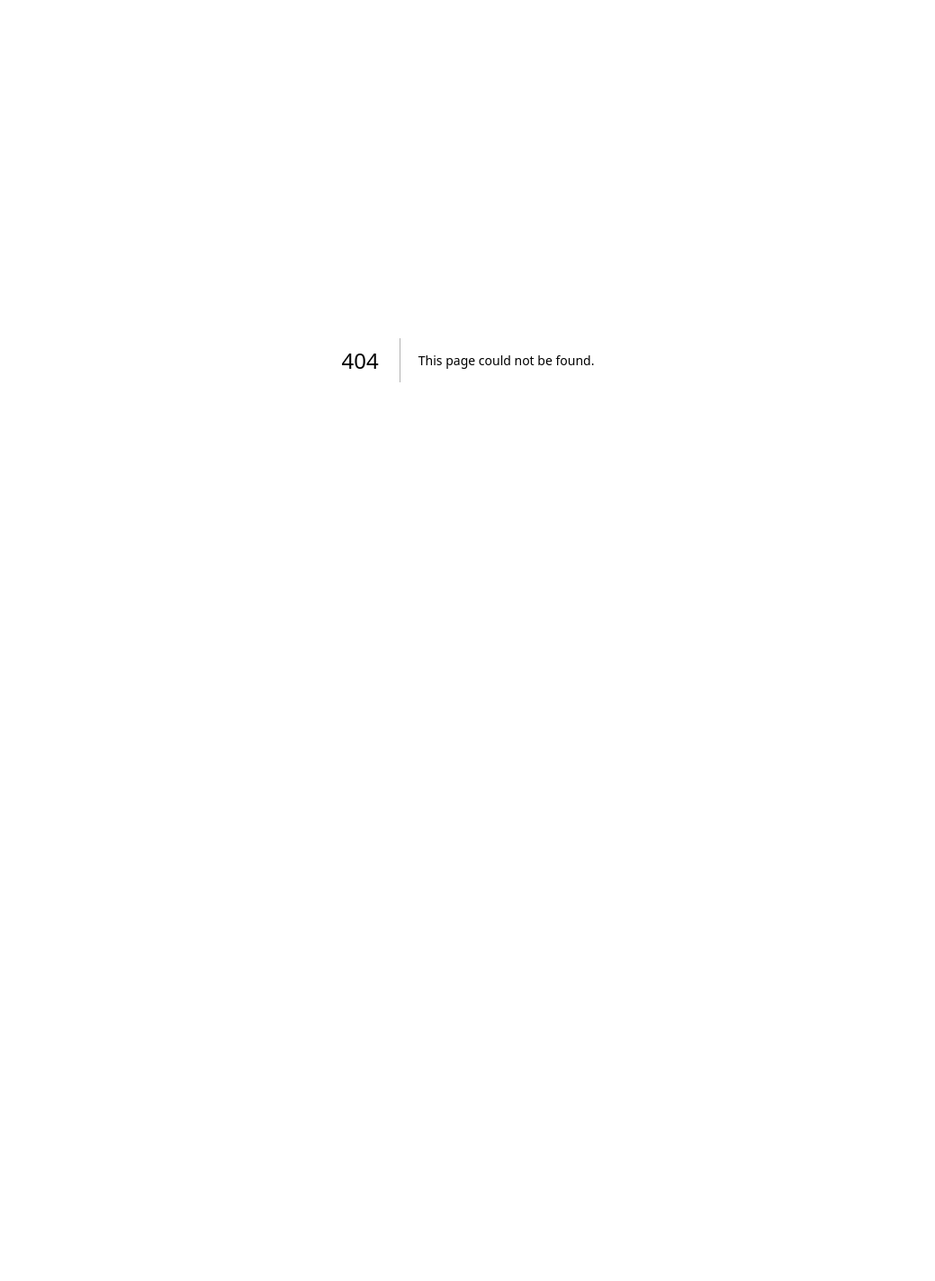
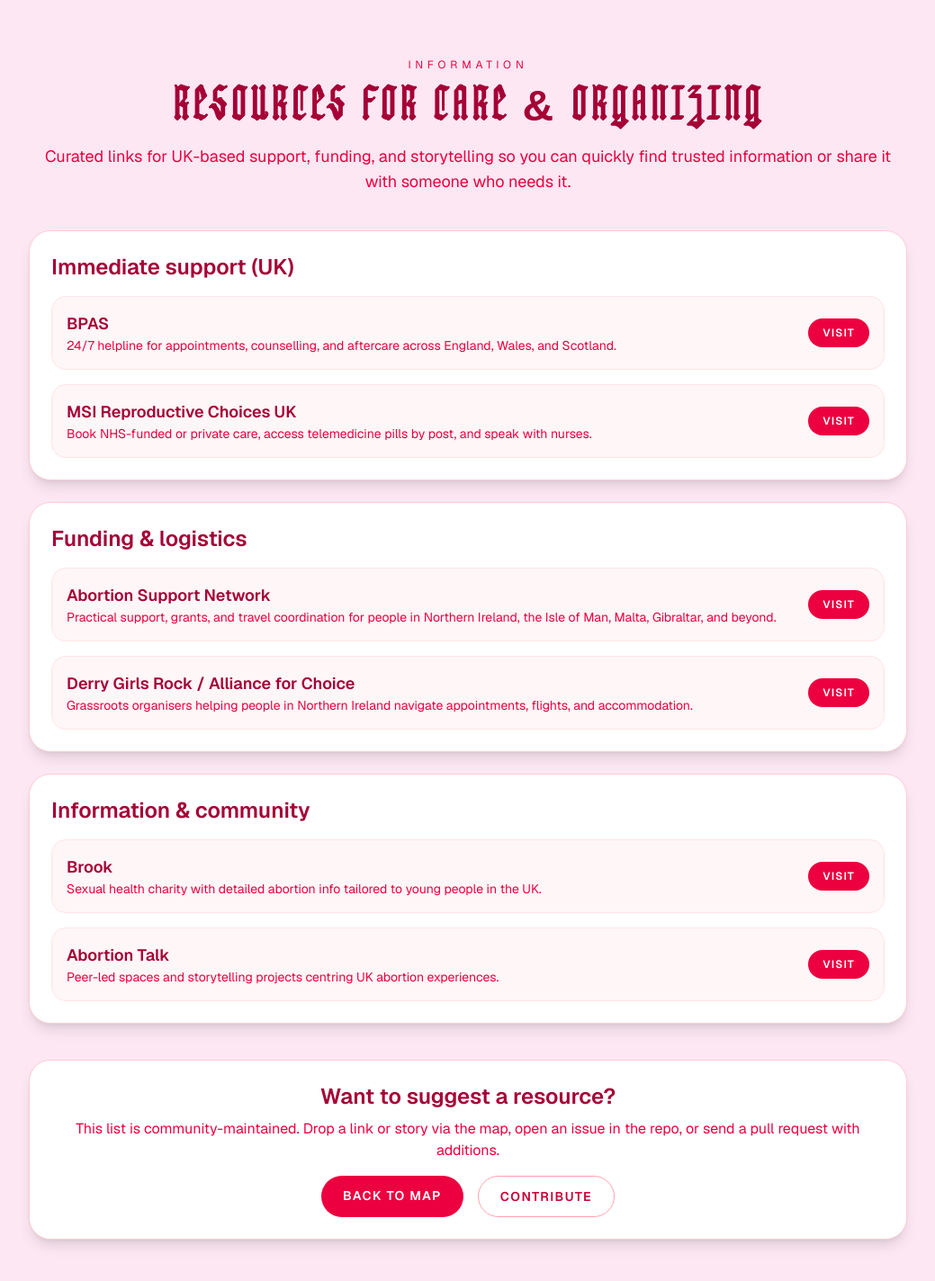
Before and after one commit to e-b-m/abortionisnormal, a Next.js app: page /information in a window 1280 px wide. Before the commit this address had no page. Shown: the top 1424 px of the page at 90% size, without its empty margins (120-1159 px from the left). Before the commit the page ends 800 px from the top, so only its background shows below. Built offline with nearby package versions, Linux system fonts and the light colour scheme.

Commit message:
new pages added and text to the page on about project

```diff
--- a/app/about/page.tsx
+++ b/app/about/page.tsx
@@ -5,12 +5,12 @@
   {
     title: "Archiving care",
     body:
-      "Every pin is a reminder that abortion is woven into daily life. We collect anonymous notes to show lawmakers, neighbors, and ourselves that care is everywhere.",
+      "Every pin is a reminder that abortion is a part of daily life. We collect anonymous notes to show lawmakers, neighbours and ourselves that care is everywhere. Now more than ever compassion is crucial. Though our opinions may differ the right to bodily autonomy is a fundamental.",
   },
   {
     title: "Built together",
     body:
-      "The map is open-source. Designers, devs, researchers, and storytellers are all invited. Suggest features, file issues, or submit pull requests.",
+      "The map is open-source. Designers, devs, researchers and storytellers are all invited. Suggest features, file issues, or submit pull requests.",
   },
   {
     title: "Community rules",
@@ -35,9 +35,40 @@
           </h1>
           <p className="text-lg text-rose-600">
             Inspired by Queering the Map, this experiment documents abortion
-            stories, rituals, awe, and grief across every geography.
+            stories, rituals, awe, and grief—starting with the UK and radiating
+            outward as the archive grows.
           </p>
         </header>
+
+        <section className="rounded-3xl border border-rose-200 bg-white p-6 text-left shadow-lg">
+          <p className="text-xs uppercase tracking-[0.4em] text-rose-500">
+            About the maker
+          </p>
+          <h2 className="mt-3 text-3xl font-semibold text-rose-800">
+            A personal project rooted in care
+          </h2>
+          <p className="mt-4 text-rose-700">
+            I&apos;m a storyteller, writer and visual communicator who had an
+            abortion in 2022 at the height of Roe v. Wade. It remains one of the
+            most difficult choices I have had to make and one that I didn&apos;t
+            make lightly, yet I struggled for a long time with acknowledging
+            this decision. Like many who experience or encounter abortion it is
+            complex, layered and is not always easy to prepare for. Community
+            support matters. Building this map is my way of providing a space
+            for archiving stories, thoughts, and learnings on the subject of
+            abortion and women&apos;s health surrounding it. It&apos;s to
+            catalogue history and information to inform and empower generations
+            to come—most importantly to destigmatise and encourage discourse.
+            It&apos;s part art piece, part resource, and part love letter to
+            everyone who has needed an abortion or helped someone through one.
+          </p>
+          <p className="mt-3 text-rose-700">
+            Outside of this project, I host teach-ins, collaborate with mutual
+            aid groups, and document oral histories so our stories don’t get
+            erased. If you want to collaborate or just say hi, reach out through
+            the feedback form or reach me via the Contact page.
+          </p>
+        </section>
 
         <section className="grid gap-6 md:grid-cols-3">
           {sections.map((section) => (
--- /dev/null
+++ b/app/information/page.tsx
@@ -0,0 +1,147 @@
+// app/information/page.tsx
+import Link from "next/link";
+
+const resourceSections = [
+  {
+    title: "Immediate support (UK)",
+    items: [
+      {
+        label: "BPAS",
+        description:
+          "24/7 helpline for appointments, counselling, and aftercare across England, Wales, and Scotland.",
+        url: "https://www.bpas.org/",
+      },
+      {
+        label: "MSI Reproductive Choices UK",
+        description:
+          "Book NHS-funded or private care, access telemedicine pills by post, and speak with nurses.",
+        url: "https://www.msichoices.org.uk/",
+      },
+    ],
+  },
+  {
+    title: "Funding & logistics",
+    items: [
+      {
+        label: "Abortion Support Network",
+        description:
+          "Practical support, grants, and travel coordination for people in Northern Ireland, the Isle of Man, Malta, Gibraltar, and beyond.",
+        url: "https://www.asn.org.uk/",
+      },
+      {
+        label: "Derry Girls Rock / Alliance for Choice",
+        description:
+          "Grassroots organisers helping people in Northern Ireland navigate appointments, flights, and accommodation.",
+        url: "https://allianceforchoiceni.org/",
+      },
+    ],
+  },
+  {
+    title: "Information & community",
+    items: [
+      {
+        label: "Brook",
+        description:
+          "Sexual health charity with detailed abortion info tailored to young people in the UK.",
+        url: "https://www.brook.org.uk/",
+      },
+      {
+        label: "Abortion Talk",
+        description:
+          "Peer-led spaces and storytelling projects centring UK abortion experiences.",
+        url: "https://www.abortiontalk.com/",
+      },
+    ],
+  },
+];
+
+export default function InformationPage() {
+  return (
+    <main className="min-h-screen bg-pink-100 text-rose-900">
+      <div className="mx-auto max-w-5xl px-6 py-16 space-y-10 font-sans">
+        <header className="space-y-4 text-center">
+          <p className="text-xs uppercase tracking-[0.4em] text-rose-600">
+            Information
+          </p>
+          <h1
+            className="text-5xl font-bold uppercase tracking-widest text-rose-800"
+            style={{ fontFamily: "var(--font-queer-map)" }}
+          >
+            Resources for care & organizing
+          </h1>
+          <p className="text-lg text-rose-600">
+            Curated links for UK-based support, funding, and storytelling so you
+            can quickly find trusted information or share it with someone who
+            needs it.
+          </p>
+        </header>
+
+        <section className="space-y-6">
+          {resourceSections.map((section) => (
+            <article
+              key={section.title}
+              className="rounded-3xl border border-rose-200 bg-white p-6 shadow-lg"
+            >
+              <h2 className="text-2xl font-semibold text-rose-800">
+                {section.title}
+              </h2>
+              <div className="mt-4 space-y-4">
+                {section.items.map((item) => (
+                  <div
+                    key={item.label}
+                    className="rounded-2xl border border-rose-100 bg-rose-50/60 p-4"
+                  >
+                    <div className="flex flex-wrap items-center justify-between gap-3">
+                      <div>
+                        <p className="text-lg font-semibold text-rose-800">
+                          {item.label}
+                        </p>
+                        <p className="text-sm text-rose-600">
+                          {item.description}
+                        </p>
+                      </div>
+                      <Link
+                        href={item.url}
+                        target="_blank"
+                        rel="noreferrer"
+                        className="rounded-full bg-rose-600 px-4 py-2 text-xs font-semibold uppercase tracking-widest text-white transition hover:bg-rose-700"
+                      >
+                        Visit
+                      </Link>
+                    </div>
+                  </div>
+                ))}
+              </div>
+            </article>
+          ))}
+        </section>
+
+        <section className="rounded-3xl border border-rose-200 bg-white p-6 text-center shadow-lg">
+          <h3 className="text-2xl font-semibold text-rose-800">
+            Want to suggest a resource?
+          </h3>
+          <p className="mt-2 text-rose-600">
+            This list is community-maintained. Drop a link or story via the map,
+            open an issue in the repo, or send a pull request with additions.
+          </p>
+          <div className="mt-4 flex flex-wrap justify-center gap-4">
+            <Link
+              href="/"
+              className="rounded-full bg-rose-600 px-6 py-3 text-sm font-semibold uppercase tracking-widest text-white transition hover:bg-rose-700"
+            >
+              Back to map
+            </Link>
+            <Link
+              href="https://github.com/"
+              target="_blank"
+              rel="noreferrer"
+              className="rounded-full border border-rose-300 px-6 py-3 text-sm font-semibold uppercase tracking-widest text-rose-700 transition hover:bg-rose-50"
+            >
+              Contribute
+            </Link>
+          </div>
+        </section>
+      </div>
+    </main>
+  );
+}
--- a/app/page.tsx
+++ b/app/page.tsx
@@ -29,6 +29,12 @@
               className="rounded-full bg-white px-6 py-3 text-sm font-semibold uppercase tracking-widest text-rose-600 transition hover:bg-rose-100 hover:text-rose-700"
             >
               Learn more
+            </Link>
+            <Link
+              href="/information"
+              className="rounded-full border border-white/40 px-6 py-3 text-sm font-semibold uppercase tracking-widest text-rose-600 transition hover:bg-white/10"
+            >
+              Information
             </Link>
             <a
               href="https://github.com/"
--- a/components/LeafletMap.tsx
+++ b/components/LeafletMap.tsx
@@ -51,7 +51,7 @@
   draftPin,
   onSelectLocation,
 }: LeafletMapProps) {
-  const initialPosition: [number, number] = [37.7749, -122.4194];
+  const initialPosition: [number, number] = [51.5074, -0.1278];
 
   return (
     <MapContainer
```
